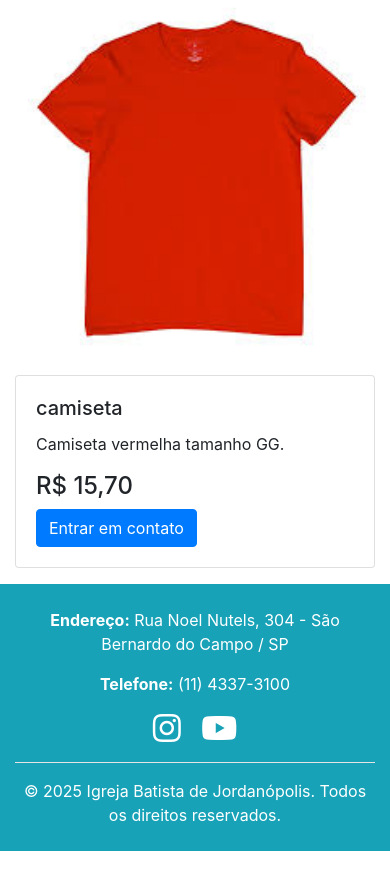
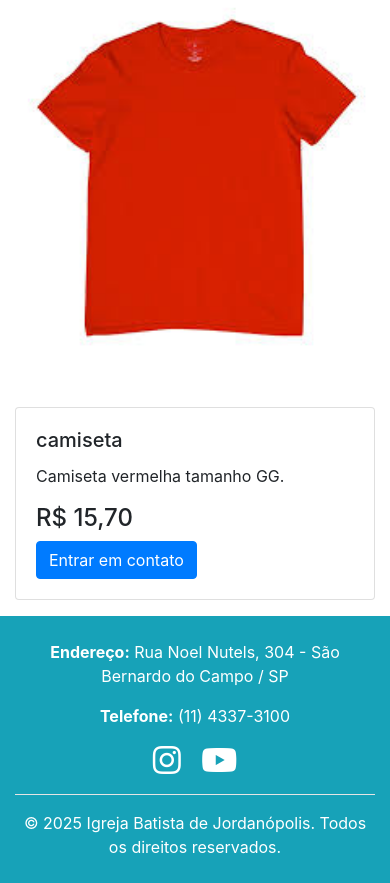
Before and after one commit to tiagodbarbieri/vitrine-virtual-bazar-da-pechincha-ibj, a Django app: a page that uses prj_vitrine_virtual/templates/detalhe.html in a window 390 px wide. Shown: the part 161-1044 px from the top of the page. Before the commit the page ends 1012 px from the top, so only its background shows below. Run offline with Django 5.2, Linux system fonts and the light colour scheme; data comes from the database, SQL or seed files in the repository.

Commit message:
Ajuste da margem

```diff
--- a/prj_vitrine_virtual/templates/detalhe.html
+++ b/prj_vitrine_virtual/templates/detalhe.html
@@ -5,7 +5,7 @@
 <div class="container">
     <div class="row mt-5">
 
-        <div class="col-md-6 mx-auto mb-3">
+        <div class="col-md-6 mx-auto mb-5">
 
           <div id="itemCarousel" class="carousel slide" data-ride="carousel">
             <div class="carousel-inner">
```
